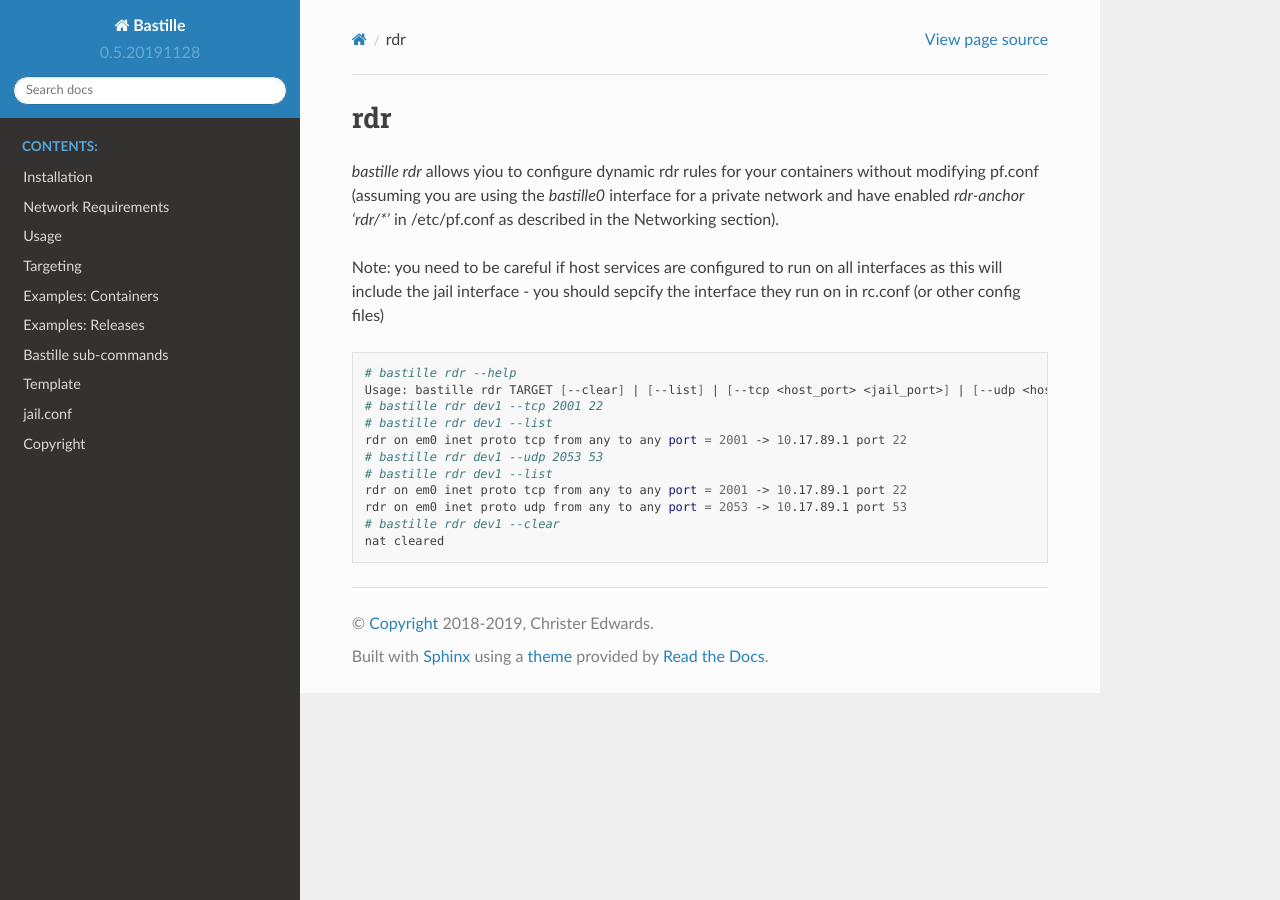
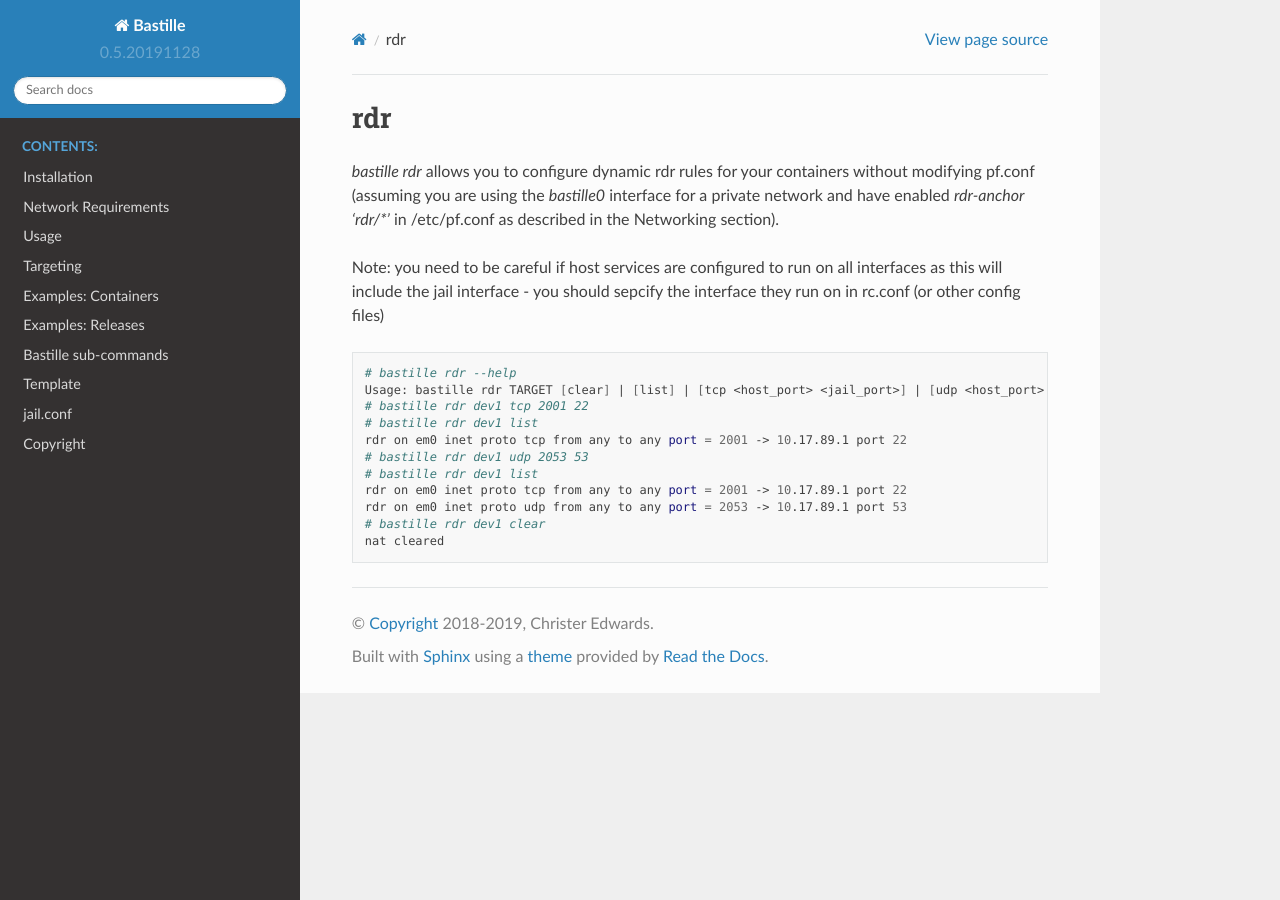
Before and after one commit to BastilleBSD/bastille, a Sphinx documentation site: the page built from docs/chapters/subcommands/rdr.rst, in a window 1280 px wide. Built offline with Sphinx 7.4.7 and the Read the Docs theme 2.0.0, drawn with Linux system fonts in a browser that asks for light colours.

Commit message:
Switch from `--option` to `option` and fix typos

```diff
--- a/docs/chapters/subcommands/rdr.rst
+++ b/docs/chapters/subcommands/rdr.rst
@@ -2,7 +2,7 @@
 rdr
 ===
 
-`bastille rdr` allows yiou to configure dynamic rdr rules for your containers
+`bastille rdr` allows you to configure dynamic rdr rules for your containers
 without modifying pf.conf (assuming you are using the `bastille0` interface
 for a private network and have enabled `rdr-anchor 'rdr/*'` in /etc/pf.conf
 as described in the Networking section).
@@ -14,13 +14,13 @@ sepcify the interface they run on in rc.conf (or other config files)
 .. code-block:: shell
 
     # bastille rdr --help
-    Usage: bastille rdr TARGET [--clear] | [--list] | [--tcp <host_port> <jail_port>] | [--udp <host_port> <jail_port>]
-    # bastille rdr dev1 --tcp 2001 22
-    # bastille rdr dev1 --list
+    Usage: bastille rdr TARGET [clear] | [list] | [tcp <host_port> <jail_port>] | [udp <host_port> <jail_port>]
+    # bastille rdr dev1 tcp 2001 22
+    # bastille rdr dev1 list
     rdr on em0 inet proto tcp from any to any port = 2001 -> 10.17.89.1 port 22
-    # bastille rdr dev1 --udp 2053 53
-    # bastille rdr dev1 --list
+    # bastille rdr dev1 udp 2053 53
+    # bastille rdr dev1 list
     rdr on em0 inet proto tcp from any to any port = 2001 -> 10.17.89.1 port 22
     rdr on em0 inet proto udp from any to any port = 2053 -> 10.17.89.1 port 53
-    # bastille rdr dev1 --clear
+    # bastille rdr dev1 clear
     nat cleared
```
Also changed, not shown: README.md (+11 -11 lines), docs/chapters/networking.rst (+6 -6 lines), 1 other file.
